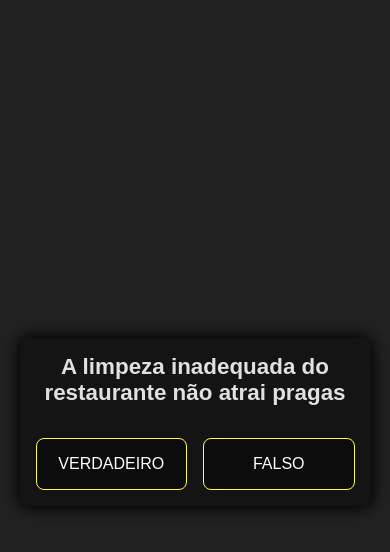
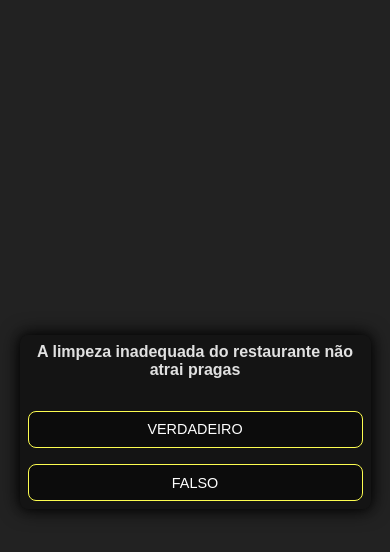
Before and after one commit to IgorNS1/prova-treinador-1, a plain HTML site: page index.html in a window 390 px wide. Both pictures are taken after a click on the button "Começar". Drawn offline with Linux system fonts and the light colour scheme; a web font is replaced by a local one.

Commit message:
responsividade

```diff
--- a/style.css
+++ b/style.css
@@ -14,7 +14,7 @@ button {
 body {
     background-color: #222222;
     color: #fff;
-    width: 100wh;
+    width: 100vw;
     height: 100vh;
 
     display: flex;
@@ -30,7 +30,7 @@ h1 {
 .container {
     width: 90%;
     max-width: 700px;
-    border-radius: .5rem;
+    border-radius: 0.5rem;
     padding: 1rem;
 
     background-color: #141414;
@@ -46,7 +46,7 @@ h1 {
     width: 100%;
     display: grid;
     grid-template-columns: repeat(3, 1fr);
-    gap: .5rem;
+    gap: 0.5rem;
 }
 
 .button {
@@ -55,7 +55,7 @@ h1 {
 
     padding: 1rem;
     border: 1px solid #fdfd50;
-    border-radius: .5rem;
+    border-radius: 0.5rem;
 
     text-align: center;
     font-weight: 400;
@@ -65,7 +65,7 @@ h1 {
 .button:not(:disabled):hover {
     background-color: #fdfd50;
     color: #000;
-    transition: .3s;
+    transition: 0.3s;
 }
 
 .question-container {
@@ -125,3 +125,46 @@ h1 {
     border: none;
     color: #fff;
 }
+
+/* Responsividade */
+@media (max-width: 768px) {
+    .container {
+        padding: 0.8rem;
+    }
+
+    .question {
+        font-size: 1.2rem;
+    }
+
+    .answers-container {
+        grid-template-columns: repeat(1, 1fr);
+    }
+
+    .button {
+        padding: 0.8rem;
+        font-size: 1rem;
+    }
+
+    .final-message {
+        font-size: 1.2rem;
+    }
+}
+
+@media (max-width: 480px) {
+    .container {
+        padding: 0.5rem;
+    }
+
+    .question {
+        font-size: 1rem;
+    }
+
+    .button {
+        padding: 0.6rem;
+        font-size: 0.9rem;
+    }
+
+    .final-message {
+        font-size: 1rem;
+    }
+}
```
